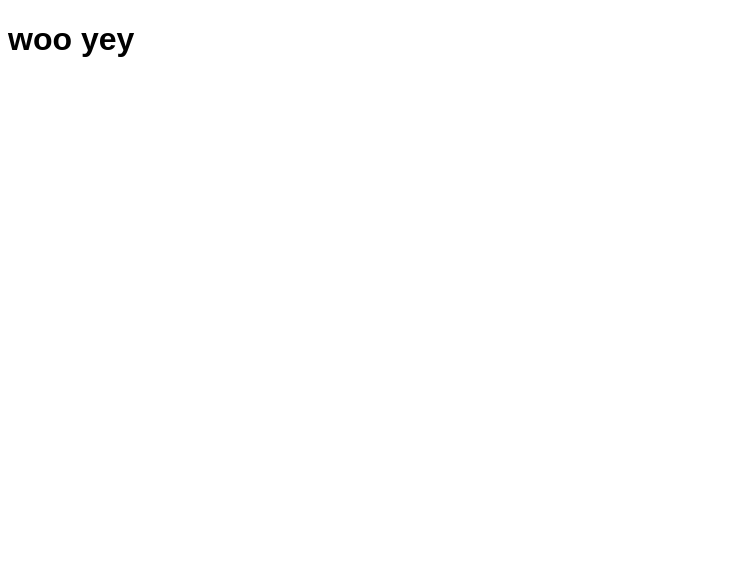
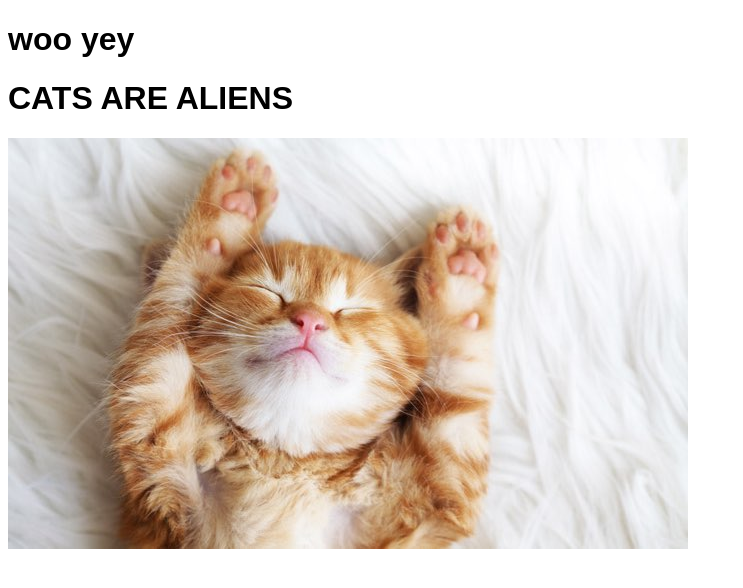
Before and after one commit to colinterface/test, a plain HTML site: page index.html in a window 1280 px wide. Shown: the whole page, without its empty margins (0-743 px from the left). Drawn offline with Linux system fonts and the light colour scheme.

Commit message:
add image

```diff
--- a/index.html
+++ b/index.html
@@ -7,5 +7,7 @@
   </head>
   <body>
     <h1>woo yey</h1>
+    <h1>CATS ARE ALIENS</h1>
+    <img src="images/alien.jpg" />
   </body>
 </html>
```
Also changed, not shown: images/alien.jpg (added).
